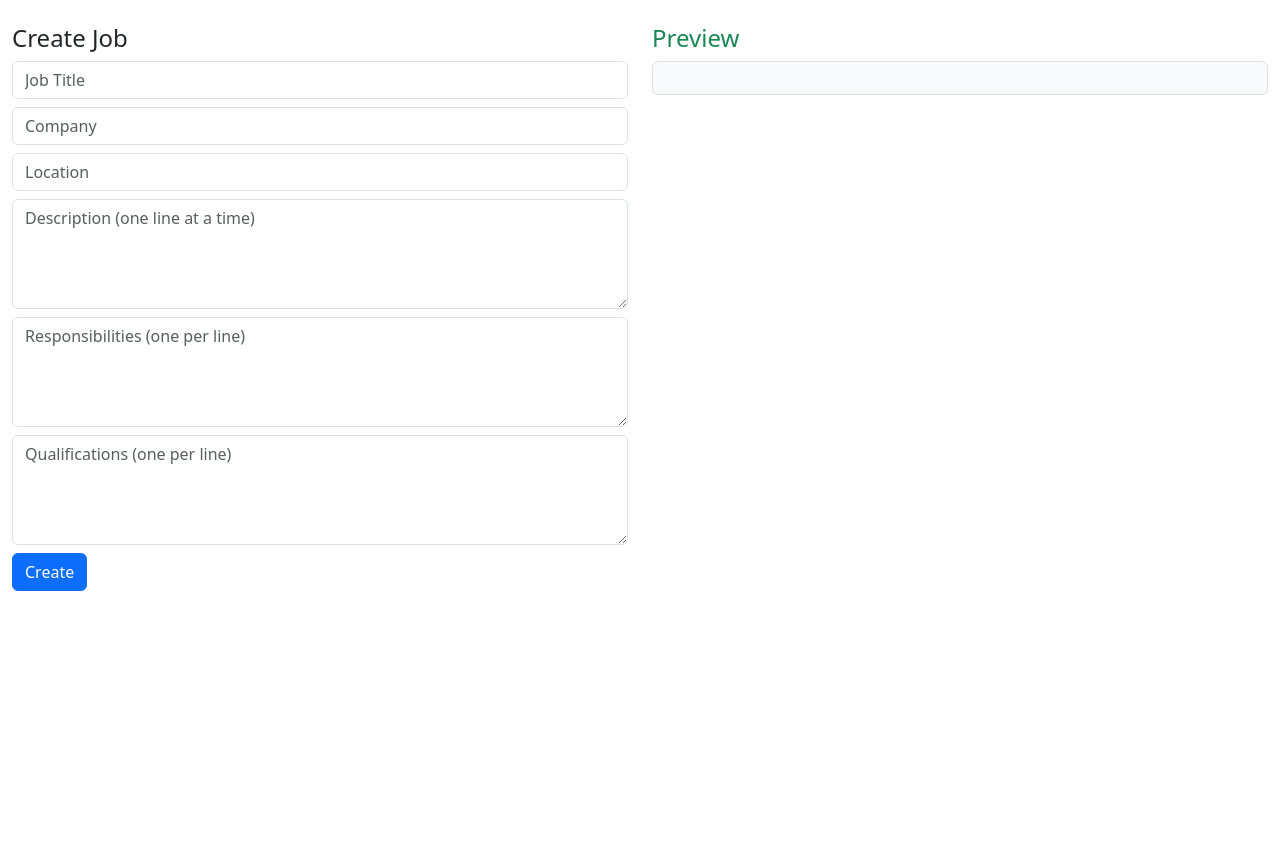
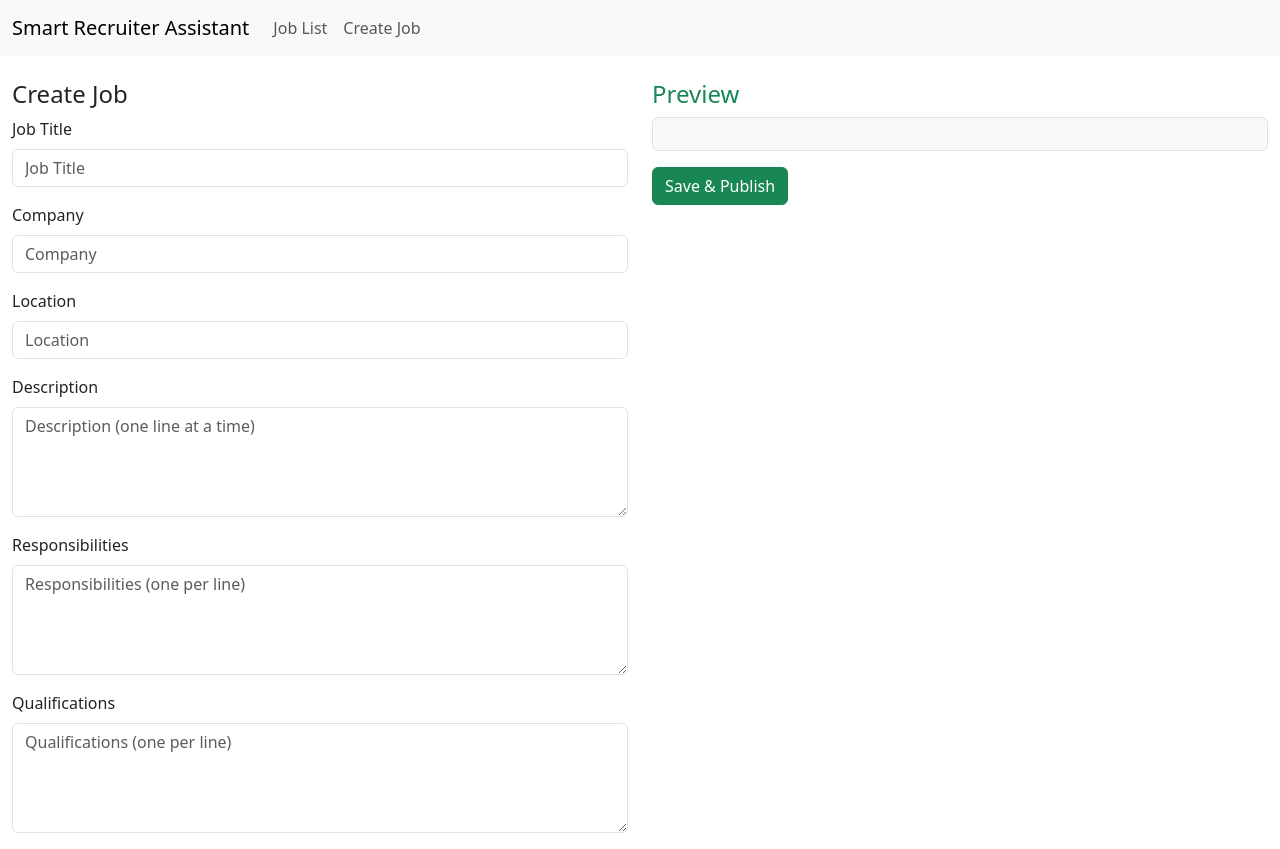
Before and after one commit to NgobeseA/smart-recruiter-assistant, a Django app: page /form/ in a window 1280 px wide. Before the commit the page ends 591 px from the top, so only its background shows below. Run offline with Django 5.2, Linux system fonts and the light colour scheme.

Commit message:
Refactored: navigation bar

```diff
--- a/backend/jobs/urls.py
+++ b/backend/jobs/urls.py
@@ -1,8 +1,8 @@
 from django.urls import path
-from .views import CreateJobView, job_detail_view, create_job_form_view
+from .views import CreateJobView, job_detail_view, create_job_form_view, job_list_view
 
 urlpatterns = [
-    # path('', job_list_view, name='job_list'),
+    path('', job_list_view, name='job_list'),
     path('create/', CreateJobView.as_view(), name='create_job'),
     path('job-details/<int:job_id>/', job_detail_view, name='job_detail'),
     path('form/', create_job_form_view, name='job_form')
--- a/backend/jobs/views.py
+++ b/backend/jobs/views.py
@@ -21,3 +21,7 @@ def job_detail_view(request):
 
 def create_job_form_view(request):
     return render(request, 'create_job.html')
+
+def job_list_view(request):
+    jobs = JobPost.objects.all().order_by('-created_at')
+    return render(request, 'job_list.html', {'jobs': jobs})
--- a/backend/resumes/models.py
+++ b/backend/resumes/models.py
@@ -3,7 +3,7 @@ from jobs.models import JobPost
 
 # Create your models here.
 class Resume(models.Model):
-    job = models.ForeignKey(JobPost, on_delete=models.CASCADE)
+    job = models.ForeignKey(JobPost, on_delete=models.CASCADE, null=True)
     file = models.FileField(upload_to='media/')
     uploaded_at = models.DateTimeField(auto_now_add=True)
     parsed_text = models.TextField(blank=True)
--- a/backend/sra_project/settings.py
+++ b/backend/sra_project/settings.py
@@ -11,6 +11,7 @@ https://docs.djangoproject.com/en/5.2/ref/settings/
 """
 
 from pathlib import Path
+import os
 
 # Build paths inside the project like this: BASE_DIR / 'subdir'.
 BASE_DIR = Path(__file__).resolve().parent.parent
@@ -61,7 +62,7 @@ ROOT_URLCONF = 'sra_project.urls'
 TEMPLATES = [
     {
         'BACKEND': 'django.template.backends.django.DjangoTemplates',
-        'DIRS': [],
+        'DIRS': [os.path.join(BASE_DIR, 'templates')],
         'APP_DIRS': True,
         'OPTIONS': {
             'context_processors': [
@@ -122,6 +123,7 @@ USE_TZ = True
 # https://docs.djangoproject.com/en/5.2/howto/static-files/
 
 STATIC_URL = 'static/'
+STATICFILES_DIRS = [os.path.join(BASE_DIR,'static')]
 
 MEDIA_URL = 'media/'
 MEDIA_ROOT = BASE_DIR / 'media'
--- a/backend/static/js/main.js
+++ b/backend/static/js/main.js
@@ -11,6 +11,8 @@ form.addEventListener("input", () => {
   const description = document.getElementById("description").value.split('\n').filter(Boolean);
   const responsibilities = document.getElementById("responsibilities").value.split('\n').filter(Boolean);
   const qualifications = document.getElementById("qualifications").value.split('\n').filter(Boolean);
+
+  console.log("Live preview updated", { title, company, location, description, responsibilities, qualifications });
 
   previewBox.innerHTML = `
     <h5>${title}</h5>
--- a/backend/templates/base.html
+++ b/backend/templates/base.html
@@ -1,3 +1,4 @@
+{% load static %}
 <!doctype html>
 <html lang="en">
   <head>
@@ -7,8 +8,10 @@
     <link href="https://cdn.jsdelivr.net/npm/bootstrap@5.3.7/dist/css/bootstrap.min.css" rel="stylesheet" integrity="sha384-LN+7fdVzj6u52u30Kp6M/trliBMCMKTyK833zpbD+pXdCLuTusPj697FH4R/5mcr" crossorigin="anonymous">
   </head>
   <body>
+     {% include "partials/navbar.html" %}
     <div class="container-fluid mt-4">{% block content%} {%endblock%}</div>
+    <script src="{% static 'js/main.js'%}"></script>
     <script src="https://cdn.jsdelivr.net/npm/bootstrap@5.3.7/dist/js/bootstrap.bundle.min.js" integrity="sha384-ndDqU0Gzau9qJ1lfW4pNLlhNTkCfHzAVBReH9diLvGRem5+R9g2FzA8ZGN954O5Q" crossorigin="anonymous"></script>
-  <script src="{% static 'js/main.js'}"></script>
+
 </body>
 </html>
--- a/backend/templates/create_job.html
+++ b/backend/templates/create_job.html
@@ -1,26 +1,53 @@
-{% extends "base.html" %}
-{% load static %}
-{% block title %}Add a new Job | SRA {% endblock %}
-{% block content %}
+{% extends "base.html" %} {% load static %} {% block title %}Add a new Job | SRA
+{% endblock %} {% block content %}
 <div class="row">
   <!-- Left Column: Job Form -->
   <div class="col-md-6">
     <h4>Create Job</h4>
     <form id="jobForm">
-        <input name="title" class="form-control mb-2" placeholder="Job Title" required />
-        <input name="company" class="form-control mb-2" placeholder="Company" required />
-        <input name="location" class="form-control mb-2" placeholder="Location" required />
+      <div class="mb-3">
+        <label for="title" class="form-label">Job Title</label>
+        <input name="title" id="title" class="form-control" placeholder="Job Title" required
+        />
+      </div>
+      <div class="mb-3">
+        <label for="company" class="form-label">Company</label>
+        <input name="company" id="company" class="form-control" placeholder="Company" required
+        />
+      </div>
+      <div class="mb-3">
+        <label for="location" class="form-label">Location</label>
+        <input name="location" id="location" class="form-control" placeholder="Location" required
+        />
+      </div>
+      <div class="mb-3">
+        <label for="description" class="form-label">Description</label>
+        <textarea id="description" class="form-control" rows="4" placeholder="Description (one line at a time)"
+        ></textarea>
+      </div>
+      <div class="mb-3">
+        <label for="responsibilities" class="form-label"
+          >Responsibilities</label
+        >
+        <textarea id="responsibilities" class="form-control" rows="4" placeholder="Responsibilities (one per line)"
+        ></textarea>
+      </div>
+      <div class="mb-3">
+        <label for="qualifications" class="form-label">Qualifications</label>
+        <textarea id="qualifications" class="form-control" rows="4" placeholder="Qualifications (one per line)"
+        ></textarea>
+      </div>
 
-        <textarea id="description" class="form-control mb-2" rows="4" placeholder="Description (one line at a time)"></textarea>
-        <textarea id="responsibilities" class="form-control mb-2" rows="4" placeholder="Responsibilities (one per line)"></textarea>
-        <textarea id="qualifications" class="form-control mb-2" rows="4" placeholder="Qualifications (one per line)"></textarea>
-
-        <button type="submit" class="btn btn-primary">Create</button>
     </form>
   </div>
 
   <!-- Right Column: Live Preview -->
   <div class="col-md-6">
       <h4 class="text-success">Preview</h4>
-      <div id="jobPreview" class="border p-3 rounded bg-light"></div>
+      <div id="jobPreview" class="border p-3 rounded bg-light mb-3"></div>
+
+      <!-- Save & Publish button -->
+      <button id="saveBtn" class="btn btn-success">Save & Publish</button>
+    </div>
+</div>
 {% endblock %}
--- /dev/null
+++ b/backend/templates/partials/navbar.html
@@ -0,0 +1,20 @@
+{% load static %}
+
+<nav class="navbar navbar-expand-lg navbar-light bg-light">
+    <div class="container-fluid">
+        <a class="navbar-brand" href="{% url 'job_list' %}">Smart Recruiter Assistant</a>
+        <button class="navbar-toggler" type="button" data-bs-toggle="collapse" data-bs-target="#navbarNav" aria-controls="navbarNav" aria-expanded="false" aria-label="Toggle navigation">
+            <span class="navbar-toggler-icon"></span>
+        </button>
+        <div class="collapse navbar-collapse" id="navbarNav">
+            <ul class="navbar-nav">
+                <li class="nav-item">
+                    <a class="nav-link" href="{% url 'job_list' %}">Job List</a>
+                </li>
+                <li class="nav-item">
+                    <a class="nav-link" href="api/jobs/form/">Create Job</a>
+                </li>
+            </ul>
+        </div>
+    </div>
+</nav>
```
Also changed, not shown: backend/jobs/migrations/0001_initial.py (added), backend/resumes/migrations/0003_resume_job.py (added). Lines whose indentation alone changed are shown as unchanged.
